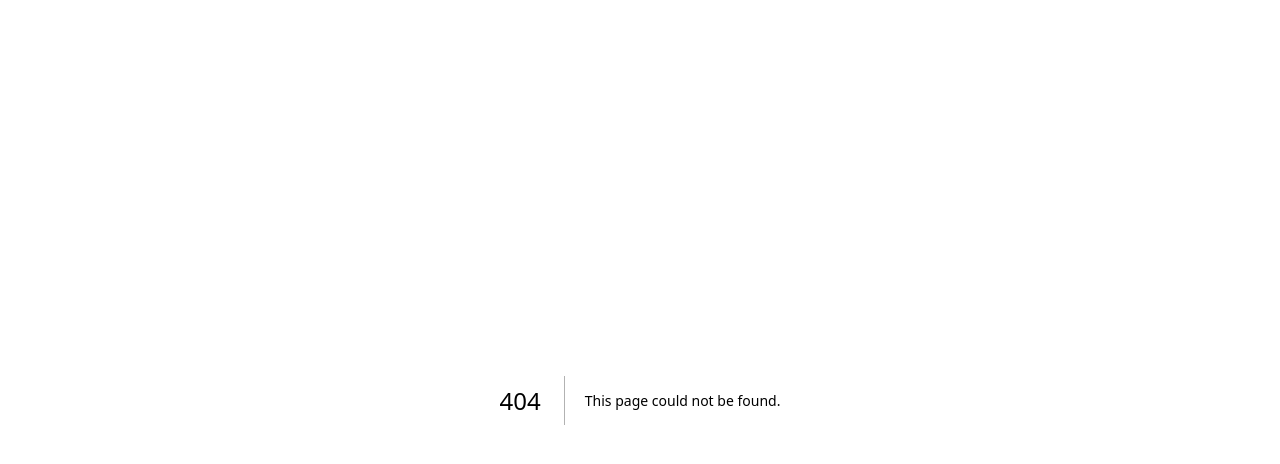
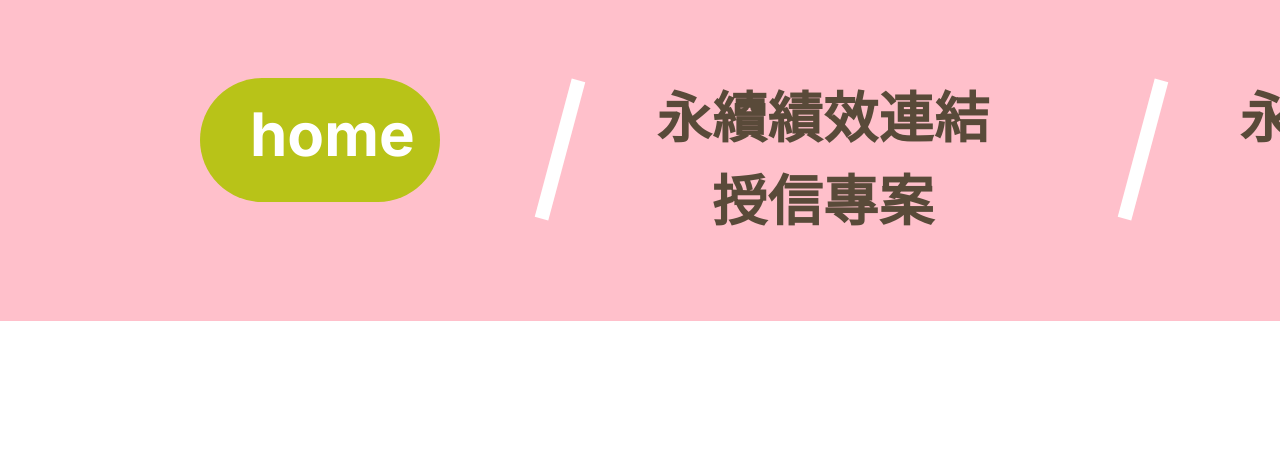
Before and after one commit to SpiritIncubator/first-bank-csr-2023-client, a Next.js app: page /product-intro/test-page in a window 1280 px wide. Before the commit this address had no page. Shown: the top 464 px of the page. Built offline with nearby package versions, Linux system fonts and the light colour scheme; what i18next-resources-to-backend would draw is missing.

Commit message:
feat: navlink

```diff
--- a/package.json
+++ b/package.json
@@ -9,6 +9,7 @@
     "lint": "next lint"
   },
   "dependencies": {
+    "@emotion/css": "^11.11.2",
     "@emotion/react": "^11.11.1",
     "@emotion/styled": "^11.11.0",
     "@mui/material": "^5.14.14",
--- a/src/app/layout.tsx
+++ b/src/app/layout.tsx
@@ -13,10 +13,10 @@ const notoSansTC = Noto_Sans_TC({ subsets: ['latin'] })
 const inter = Inter({ subsets: ['latin'] });
 export const caveat = Caveat({ subsets: ['latin'] });
 
-export const metadata: Metadata = {
-  title: '第一銀行',
-  description: '展覽頁面',
-}
+// export const metadata: Metadata = {
+//   title: '第一銀行',
+//   description: '展覽頁面',
+// }
 // export const metadata: Metadata = {
 //   title: 'Create Next App',
 //   description: 'Generated by create next app',
--- /dev/null
+++ b/src/app/product-intro/_components/NavBar/NavBar.style.ts
@@ -0,0 +1,42 @@
+import styled from '@emotion/styled';
+import { css } from '@emotion/css';
+import { Box, Typography } from '@mui/material';
+
+export const buttonStyle = css`
+  display: inline-block;
+  font-size: 60px;
+  font-weight: 700;
+  background-color: #B8C318;
+  padding: 20px 50px;
+  border-radius: 80px;
+  color: #ffffff;
+  width: 240px;
+  height: 124px;
+  text-align: center;
+`;
+
+export const NavBarWrapper = styled(Box)`
+  position: relative;
+  width: 100%;
+  max-width: 3840px;
+  display: flex;
+  padding: 78px 200px;
+  background-color: pink;
+`;
+
+export const NavLinkItem = styled(Typography)`
+  position: relative;
+  width: 400px;
+  margin-left: 183px;
+
+	&::before {
+		position: absolute;
+		display: inline-block;
+    left: -70px;
+		content: '';
+		background-color: #fff;
+		width: 14px;
+		height: 143px;
+		transform: rotate(-165deg);
+	}
+`;
--- /dev/null
+++ b/src/app/product-intro/_components/NavBar/NavBar.tsx
@@ -0,0 +1,34 @@
+'use client'
+
+import React from 'react'
+import { Button } from '@mui/material';
+import Link from 'next/link';
+
+import { NavBarWrapper, NavLinkItem, buttonStyle } from './NavBar.style';
+import NavLink from './NavLink';
+import { navigationLinksConfig } from './spec';
+import { LinkType } from './types';
+
+const customPath = ['/']
+
+const NavBar = () => {
+  function extraLink({label, path}: LinkType) {
+    return <NavLink href={path} style={buttonStyle} key={path}>{label}</NavLink>
+  }
+
+  function renderLink(params: LinkType) {
+    if (customPath.includes(params.path)) return extraLink(params);
+
+    return <NavLink href={params.path} key={params.path}>
+      <NavLinkItem fontSize={55} fontWeight={700} maxWidth={400} textAlign="center" px={3}>{ params.label }</NavLinkItem>
+    </NavLink>
+  }
+
+  return (
+    <NavBarWrapper>
+      {navigationLinksConfig.map(renderLink)}
+    </NavBarWrapper>
+  )
+}
+
+export default NavBar
--- /dev/null
+++ b/src/app/product-intro/_components/NavBar/NavLink.tsx
@@ -0,0 +1,22 @@
+'use client'
+
+import React, { PropsWithChildren } from 'react'
+import Link from 'next/link'
+import { usePathname } from 'next/navigation'
+import { css } from '@emotion/react';
+
+type NavLinkProps = {
+  href: string;
+  style?: string;
+}
+
+const NavLink = ({ href, children, style }: PropsWithChildren<NavLinkProps>) => {
+  const pathname = usePathname();
+  return (
+    <Link href={href} className={style}>
+        {children}
+    </Link>
+  )
+}
+
+export default NavLink
--- /dev/null
+++ b/src/app/product-intro/_components/NavBar/spec.ts
@@ -0,0 +1,24 @@
+import { LinkType } from "./types";
+
+export const navigationLinksConfig: Array<LinkType> = [
+	{
+		label: 'home',
+		path: '/',
+	},
+	{
+		label: '永續績效連結授信專案',
+		path: '/path1',
+	},
+	{
+		label: '永續績效連結授信專案',
+		path: '/path2',
+	},
+	{
+		label: '永續績效連結授信專案',
+		path: '/path3',
+	},
+	{
+		label: '綠色債券與太陽能基金',
+		path: '/path4',
+	},
+];
--- /dev/null
+++ b/src/app/product-intro/_components/NavBar/types.ts
@@ -0,0 +1,4 @@
+export type LinkType = {
+  label: string;
+  path: string;
+}
--- /dev/null
+++ b/src/app/product-intro/test-page/page.tsx
@@ -0,0 +1,15 @@
+'use client'
+
+import React from 'react'
+
+import NavBar from '../_components/NavBar/NavBar'
+
+const Page = () => {
+  return (
+    <div>
+      <NavBar />
+    </div>
+  )
+}
+
+export default Page
```
Also changed, not shown: 1 other file (tests, documents, lock files or other folders).
